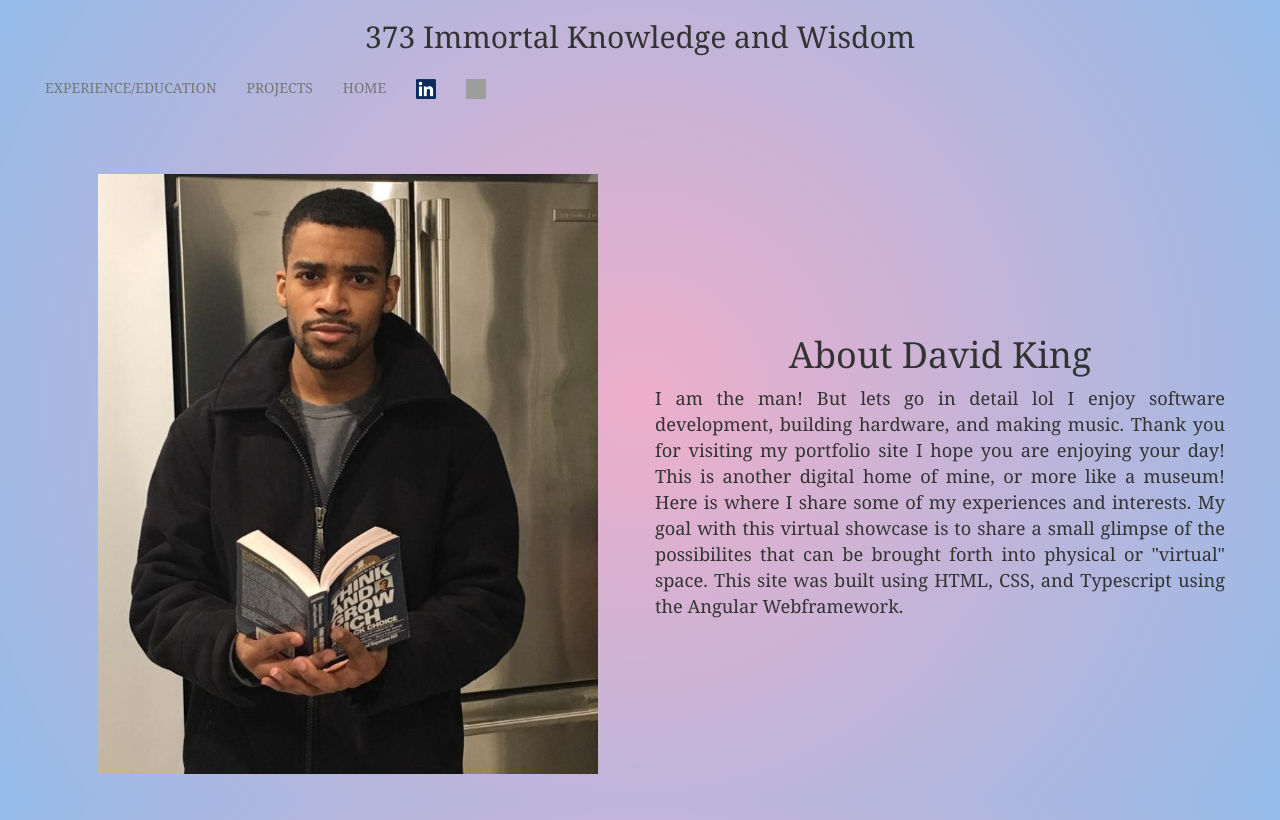
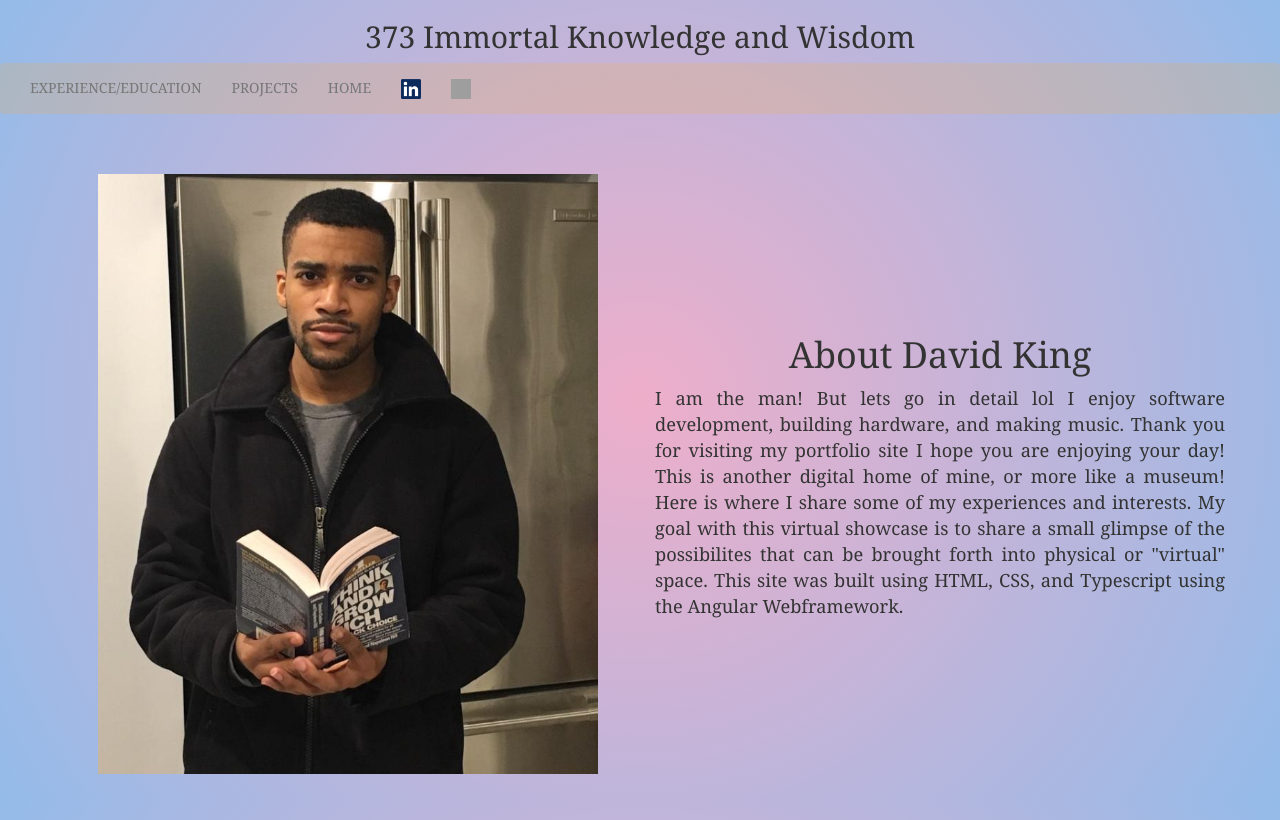
Before and after one commit to davekng0001/davekng0001.github.io, an Angular app: page / in a window 1280 px wide. Built offline with nearby package versions, Linux system fonts and the light colour scheme; grey boxes are pictures that could not be loaded.

Commit message:
nav bar update

```diff
--- a/src/app/navigation/navigation.component.css
+++ b/src/app/navigation/navigation.component.css
@@ -1,5 +1,5 @@
 .navbar{
-    background-color: transparent;
+    background-color: rgba(233, 171, 78, 0.233);
     margin-top: 10px;
     border: transparent;
 }
--- a/src/app/navigation/navigation.component.html
+++ b/src/app/navigation/navigation.component.html
@@ -3,26 +3,24 @@
 
 <nav class="navbar navbar-default">
     <div class="container-fluid">
-      <!-- Brand and toggle get grouped for better mobile display -->
+<!--
       <div class="navbar-header">
-        <button type="button" class="navbar-toggle collapsed" data-toggle="collapse" data-target="#bs-example-navbar-collapse-1" aria-expanded="false">
+        <button type="button" class="navbar-toggle collapsed" data-toggle="collapse" data-target="#bs" aria-expanded="false">
           <span class="sr-only">Toggle navigation</span>
           <span class="icon-bar"></span>
           <span class="icon-bar"></span>
           <span class="icon-bar"></span>
         </button>
-        <!-- <a  class="navbar-brand">
-            373 Immortal Knowledge and Wisdom
-        </a> -->
 
 
-      </div>
 
-      <!-- Collect the nav links, forms, and other content for toggling -->
-      <div class="collapse navbar-collapse navbar-left" id="bs-example-navbar-collapse-1">
+      </div>  -->
+
+
+      <div class="navbar-left" id="bs">
         <ul class="nav navbar-nav">
 
-          <li c><a [routerLink]="['/experience']" routerLinkActive="router-link-active"> EXPERIENCE/EDUCATION</a></li>
+          <li ><a [routerLink]="['/experience']" routerLinkActive="router-link-active"> EXPERIENCE/EDUCATION</a></li>
           <li><a [routerLink]="['/projects']" routerLinkActive="router-link-active" >PROJECTS</a></li>
           <li ><a [routerLink]="['/']" routerLinkActive="router-link-active" >HOME </a></li>
           <li> <a href="https://www.linkedin.com/in/david-king-70379877/" target="_blank" rel="noopener noreferrer">
@@ -32,10 +30,8 @@
                 <img  src= "assets/github-logo-2.png" width="20" height="20" > </a></li>
         </ul>
 
-        <!-- <ul class="nav navbar-nav navbar-right"> </ul>-->
 
 
-
-      </div><!-- /.navbar-collapse -->
-    </div><!-- /.container-fluid -->
+      </div>
+    </div>
   </nav>
--- a/src/index.html
+++ b/src/index.html
@@ -2,7 +2,7 @@
 <html lang="en">
 <head>
   <meta charset="utf-8">
-  <title>PortfolioDavidk</title>
+  <title>373 Immortal Knowledge and Wisdom</title>
   <base href="/">
   <meta name="viewport" content="width=device-width, initial-scale=1">
   <link rel="icon" type="image/x-icon" href="favicon.ico">
```
Also changed, not shown: 5 other files (tests, documents, lock files or other folders).
